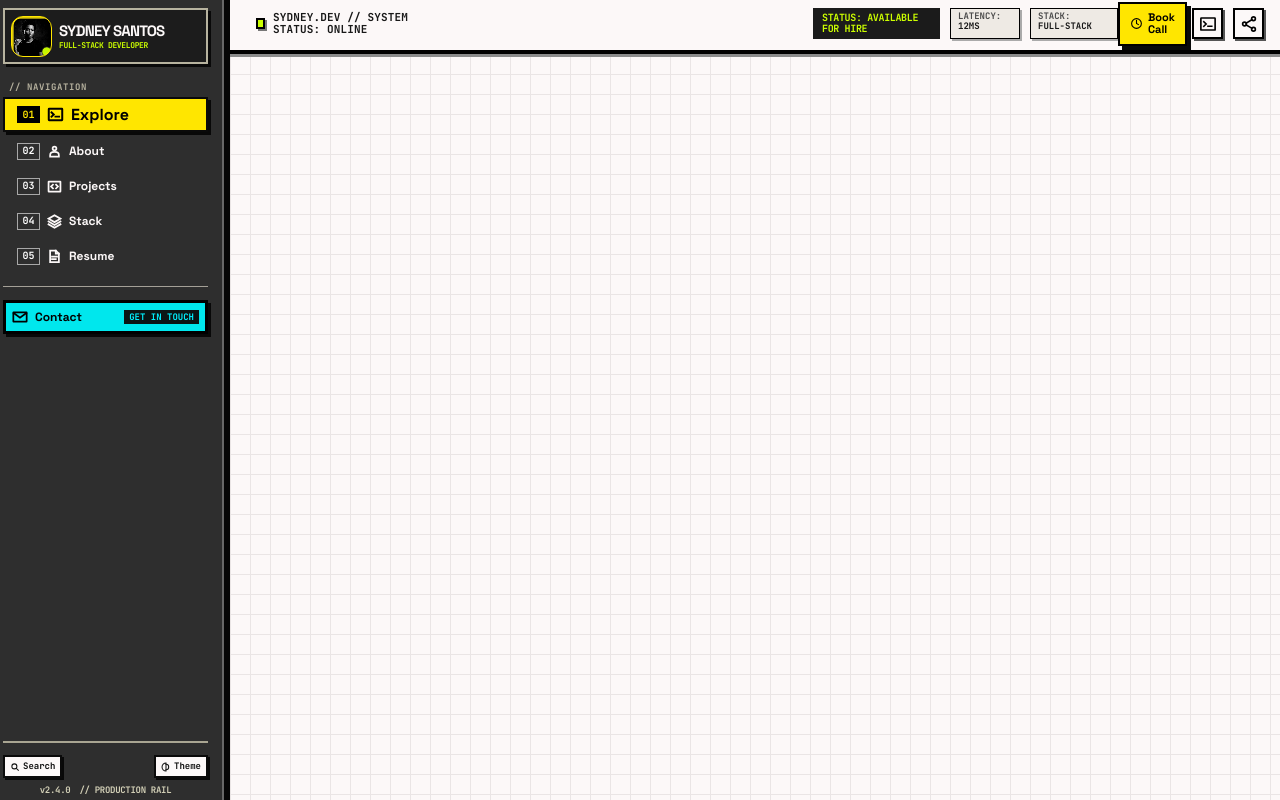
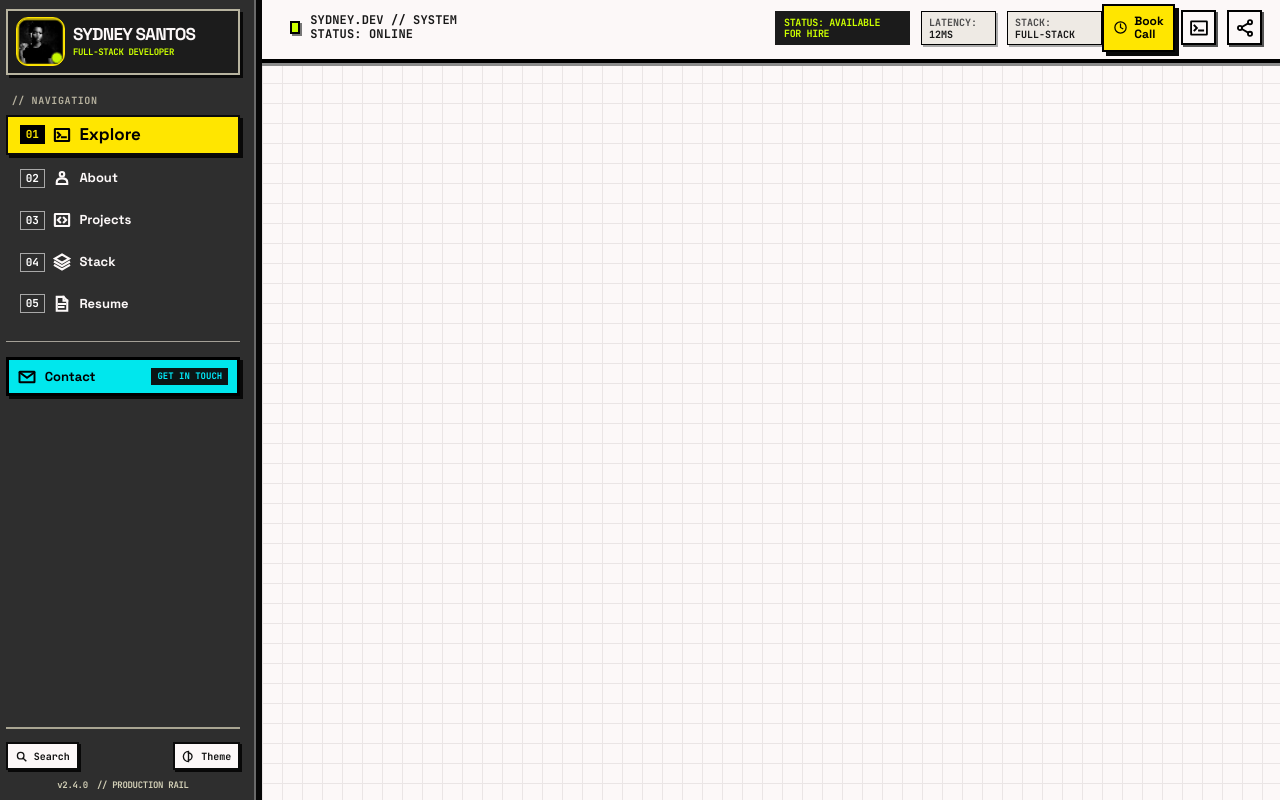
Before and after one commit to Syddevv/Portfolio-V2, a React (Vite) app in the folder my-portfolio/: page / in a window 1280 px wide. Built offline with nearby package versions, Linux system fonts and the light colour scheme.

Commit message:
Update TopBar component layout and enhance responsive design in CSS

```diff
--- a/my-portfolio/src/components/TopBar.tsx
+++ b/my-portfolio/src/components/TopBar.tsx
@@ -23,7 +23,7 @@ export function TopBar({ onOpenMenu }: TopBarProps) {
 
   return <header className="topbar">
     <button className="mobile-menu-button" onClick={onOpenMenu} aria-label="Open navigation"><Icon name="menu" /></button>
-    <div className="system-identity"><span className="system-light" /><span>SYDNEY.DEV // SYSTEM<br />STATUS: ONLINE</span></div>
+    <div className="system-identity"><span className="system-light" /><span>SYDNEY.DEV <span className="system-extra">// SYSTEM</span><br />STATUS: ONLINE</span></div>
     <div className="topbar-actions">
       <span className="availability">STATUS: AVAILABLE<br />FOR HIRE</span>
       <span className="telemetry">LATENCY:<br /><strong>12MS</strong></span>
--- a/my-portfolio/src/index.css
+++ b/my-portfolio/src/index.css
@@ -22,7 +22,7 @@ a { color: inherit; text-decoration: none; }
 .sidebar { width: 230px; min-width: 230px; min-height: 100vh; display: flex; flex-direction: column; justify-content: space-between; padding: 8px 16px 4px 3px; color: #fcf8f8; background: #2e2e2e; border-right: 6px solid #070707; box-shadow: inset -2px 0 #696969; z-index: 10; }
 .sidebar-main { min-width: 0; }
 .brand-card { position: relative; height: 56px; display: flex; align-items: center; gap: 7px; padding: 5px 6px; background: #1c1c1c; border: 2px solid #b7b39f; box-shadow: 3px 3px 0 #090909; white-space: nowrap; }
-.brand-mark { width: 41px; height: 41px; flex: 0 0 41px; border: 1.5px solid #ffe600; border-radius: 12px; background: #111 url('./assets/sidebar-reference.png') -10px -15px / 920px 742px no-repeat; }
+.brand-mark { width: 41px; height: 41px; flex: 0 0 41px; border: 1.5px solid #ffe600; border-radius: 12px; background-color: #111; background-image: url('./assets/sidebar-reference.png'); background-size: 2244% 1810%; background-position: 1.14% 2.14%; background-repeat: no-repeat; }
 .brand-mark span, .brand-mark i { display: none; }
 .brand-copy { display: flex; flex-direction: column; gap: 3px; min-width: 0; }
 .brand-copy strong { font-size: 15px; line-height: 1; letter-spacing: -.8px; font-weight: 700; }
@@ -83,32 +83,93 @@ a { color: inherit; text-decoration: none; }
 .app-shell--dark .system-identity { color: #fff; }
 .app-shell--dark .workspace-canvas { background-color: #181818; background-image: linear-gradient(#333 1px, transparent 1px), linear-gradient(90deg, #333 1px, transparent 1px); }
 
-@media (max-width: 900px) {
+@media (min-width: 1000px) {
+  .sidebar { width: clamp(238px, calc(147px + 9vw), 320px); min-width: clamp(238px, calc(147px + 9vw), 320px); padding: clamp(9px, .7vw, 14px) clamp(16px, 1.15vw, 22px) 9px clamp(4px, .45vw, 9px); }
+  .brand-card { height: clamp(58px, calc(31px + 2.7vw), 82px); gap: clamp(8px, .65vw, 12px); padding: 7px clamp(7px, .65vw, 12px); border-width: 2px; }
+  .brand-mark { width: clamp(43px, calc(23px + 2vw), 60px); height: clamp(43px, calc(23px + 2vw), 60px); flex-basis: clamp(43px, calc(23px + 2vw), 60px); }
+  .brand-copy { gap: clamp(4px, .4vw, 7px); }
+  .brand-copy strong { font-size: clamp(16px, calc(9.5px + .6vw), 21px); }
+  .brand-copy span { font-size: clamp(9px, calc(3.5px + .4vw), 11px); }
+  .sidebar-nav { margin-top: clamp(21px, 1.5vw, 29px); }
+  .sidebar-kicker { margin-bottom: 9px; font-size: clamp(10px, .7vw, 13px); }
+  .nav-list { gap: 3px; }
+  .nav-link { height: clamp(38px, calc(21px + 1.4vw), 48px); gap: clamp(8px, .65vw, 12px); padding: 0 clamp(12px, .9vw, 18px); font-size: clamp(13px, .92vw, 17px); }
+  .nav-link--active, .nav-link--active:hover { height: clamp(40px, calc(21px + 1.5vw), 50px); font-size: clamp(17px, 1.15vw, 22px); }
+  .nav-number { width: clamp(25px, 1.65vw, 32px); height: clamp(19px, 1.22vw, 24px); flex-basis: clamp(25px, 1.65vw, 32px); font-size: clamp(11px, .7vw, 13px); }
+  .nav-icon, .nav-link--active .nav-icon { width: clamp(18px, 1.1vw, 22px); height: clamp(18px, 1.1vw, 22px); flex-basis: clamp(18px, 1.1vw, 22px); }
+  .sidebar-contact { margin-top: clamp(18px, 1.4vw, 27px); padding-top: clamp(15px, 1vw, 20px); }
+  .contact-link { height: clamp(39px, calc(19px + 1.5vw), 48px); gap: 9px; padding: 0 clamp(8px, .7vw, 13px); font-size: clamp(13px, .85vw, 16px); }
+  .contact-link svg { width: clamp(18px, 1.1vw, 22px); height: clamp(18px, 1.1vw, 22px); }
+  .contact-tag { font-size: clamp(9px, .65vw, 12px); padding: 4px 6px; }
+  .sidebar-footer { padding-top: clamp(13px, .9vw, 18px); }
+  .utility-button { min-height: clamp(28px, 2vw, 38px); gap: 6px; padding: 0 clamp(7px, .55vw, 11px); font-size: clamp(10px, .72vw, 13px); }
+  .utility-button svg { width: clamp(13px, .9vw, 17px); height: clamp(13px, .9vw, 17px); }
+  .sidebar-version { margin-top: 10px; font-size: clamp(9px, .65vw, 12px); }
+  .sidebar-search-box { bottom: 72px; padding: 8px; }
+  .sidebar-search-box input { font-size: 13px; }
+  .topbar { height: clamp(57px, calc(32px + 2.4vw), 78px); padding: 0 clamp(18px, 1.25vw, 24px) 3px clamp(28px, 2vw, 39px); }
+  .system-identity { gap: clamp(10px, .7vw, 14px); font-size: clamp(12px, .8vw, 16px); line-height: 1.16; }
+  .system-light { width: clamp(10px, .75vw, 14px); height: clamp(13px, .9vw, 18px); flex-basis: clamp(10px, .75vw, 14px); }
+  .topbar-actions { gap: clamp(11px, .8vw, 15px); }
+  .availability { width: clamp(135px, 9.2vw, 175px); height: clamp(34px, 2.35vw, 45px); padding: 6px 0 0 clamp(9px, .65vw, 12px); font-size: clamp(10px, .68vw, 13px); line-height: 1.15; }
+  .telemetry { min-width: clamp(75px, 5.1vw, 98px); height: clamp(34px, 2.35vw, 45px); padding: 5px clamp(7px, .55vw, 10px); font-size: clamp(10px, .65vw, 12px); line-height: 1.2; }
+  .stack-telemetry { min-width: clamp(95px, 6.6vw, 127px); }
+  .book-call { width: clamp(73px, 4.8vw, 92px); height: clamp(48px, 3.2vw, 62px); margin-left: clamp(-15px, -.8vw, -11px); gap: 6px; font-size: clamp(12px, .75vw, 15px); }
+  .book-call svg { width: clamp(15px, .95vw, 18px); height: clamp(15px, .95vw, 18px); }
+  .topbar-icon-button { width: clamp(35px, 2.3vw, 44px); height: clamp(35px, 2.3vw, 44px); }
+  .topbar-icon-button svg { width: clamp(20px, 1.2vw, 24px); height: clamp(20px, 1.2vw, 24px); }
+  .workspace-canvas { min-height: calc(100vh - clamp(57px, calc(32px + 2.4vw), 78px)); background-size: clamp(20px, 1.4vw, 27px) clamp(20px, 1.4vw, 27px); }
+}
+@media (min-width: 851px) and (max-width: 999px) {
   .topbar { padding-left: 18px; padding-right: 12px; }
-  .topbar-actions { gap: 7px; }
-  .availability { width: 105px; font-size: 8px; }
-  .telemetry { min-width: 58px; padding-left: 5px; font-size: 8px; }
-  .stack-telemetry { min-width: 72px; }
+  .stack-telemetry { display: none; }
 }
-@media (max-width: 760px) {
-  .sidebar { position: fixed; top: 0; bottom: 0; left: 0; transform: translateX(-100%); transition: transform .2s ease; width: 230px; }
+@media (max-width: 850px) {
+  .sidebar { position: fixed; top: 0; bottom: 0; left: 0; transform: translateX(-100%); transition: transform .2s ease; width: min(320px, 86vw); min-width: 0; min-height: 100dvh; overflow-y: auto; padding: 12px 16px 12px 8px; }
   .sidebar--open { transform: translateX(0); }
   .sidebar-backdrop { display: block; position: fixed; inset: 0; z-index: 9; border: 0; background: rgb(0 0 0 / .55); }
-  .sidebar-close { display: grid; place-items: center; position: absolute; top: 3px; right: 3px; width: 17px; height: 17px; padding: 0; border: 0; background: #ffe600; color: #000; }
-  .sidebar-close svg { width: 12px; height: 12px; }
-  .mobile-menu-button { display: grid; place-items: center; width: 32px; height: 31px; margin-right: 11px; padding: 0; border: 2px solid #000; background: #ffe600; box-shadow: 2px 2px #000; }
-  .topbar { justify-content: flex-start; }
+  .brand-card { height: 66px; gap: 9px; padding: 7px; }
+  .brand-mark { width: 48px; height: 48px; flex-basis: 48px; }
+  .brand-copy strong { font-size: 17px; }
+  .brand-copy span { font-size: 9px; }
+  .sidebar-nav { margin-top: 25px; }
+  .sidebar-kicker { font-size: 11px; margin-bottom: 9px; }
+  .nav-list { gap: 3px; }
+  .nav-link, .nav-link--active, .nav-link--active:hover { height: 46px; font-size: 16px; gap: 10px; }
+  .nav-link--active, .nav-link--active:hover { font-size: 19px; }
+  .nav-number { width: 28px; height: 21px; flex-basis: 28px; font-size: 11px; }
+  .nav-icon, .nav-link--active .nav-icon { width: 20px; height: 20px; flex-basis: 20px; }
+  .sidebar-contact { margin-top: 18px; padding-top: 17px; }
+  .contact-link { height: 46px; font-size: 15px; gap: 8px; padding: 0 9px; }
+  .contact-link svg { width: 20px; height: 20px; }
+  .contact-tag { font-size: 10px; }
+  .utility-button { min-height: 38px; padding: 0 8px; font-size: 12px; }
+  .utility-button svg { width: 15px; height: 15px; }
+  .sidebar-version { font-size: 11px; margin-top: 10px; }
+  .sidebar-close { display: grid; place-items: center; position: absolute; top: 4px; right: 4px; width: 32px; height: 32px; padding: 0; border: 2px solid #000; background: #ffe600; color: #000; }
+  .sidebar-close svg { width: 18px; height: 18px; }
+  .mobile-menu-button { display: grid; place-items: center; width: 44px; height: 44px; margin-right: 14px; padding: 0; border: 2px solid #000; background: #ffe600; box-shadow: 3px 3px #000; }
+  .mobile-menu-button svg { width: 23px; height: 23px; }
+  .topbar { height: 64px; justify-content: flex-start; padding: 0 16px 3px; }
+  .system-identity { font-size: 13px; line-height: 1.2; }
   .topbar-actions { margin-left: auto; }
   .availability, .telemetry { display: none; }
+  .book-call { width: 78px; height: 48px; margin-left: 0; font-size: 13px; }
+  .book-call svg { width: 17px; height: 17px; }
+  .topbar-icon-button { width: 44px; height: 44px; }
+  .topbar-icon-button svg { width: 22px; height: 22px; }
+  .topbar-popover-anchor { margin-left: 0; }
+  .workspace-canvas { min-height: calc(100dvh - 64px); }
 }
-@media (max-width: 420px) {
+@media (max-width: 480px) {
   .topbar { padding-left: 9px; padding-right: 9px; }
-  .system-identity { font-size: 9px; gap: 5px; }
-  .system-light { width: 7px; flex-basis: 7px; height: 9px; }
-  .topbar-actions { gap: 5px; }
-  .book-call { width: 56px; height: 38px; font-size: 9px; margin-left: 0; }
-  .topbar-popover-anchor { margin-left: 0; }
-  .book-call svg { width: 11px; height: 11px; }
-  .topbar-icon-button { width: 27px; height: 27px; }
-  .topbar-icon-button svg { width: 15px; height: 15px; }
+  .mobile-menu-button { margin-right: 8px; }
+  .system-identity { font-size: 11px; gap: 5px; }
+  .system-extra { display: none; }
+  .system-light { width: 9px; flex-basis: 9px; height: 11px; }
+  .topbar-actions { gap: 6px; }
+  .book-call { width: 64px; height: 44px; font-size: 11px; }
+  .book-call svg { width: 14px; height: 14px; }
+  .topbar-popover-anchor { display: none; }
+  .sidebar { width: min(300px, 88vw); }
 }
```
Also changed, not shown: 1 other file (tests, documents, lock files or other folders).
